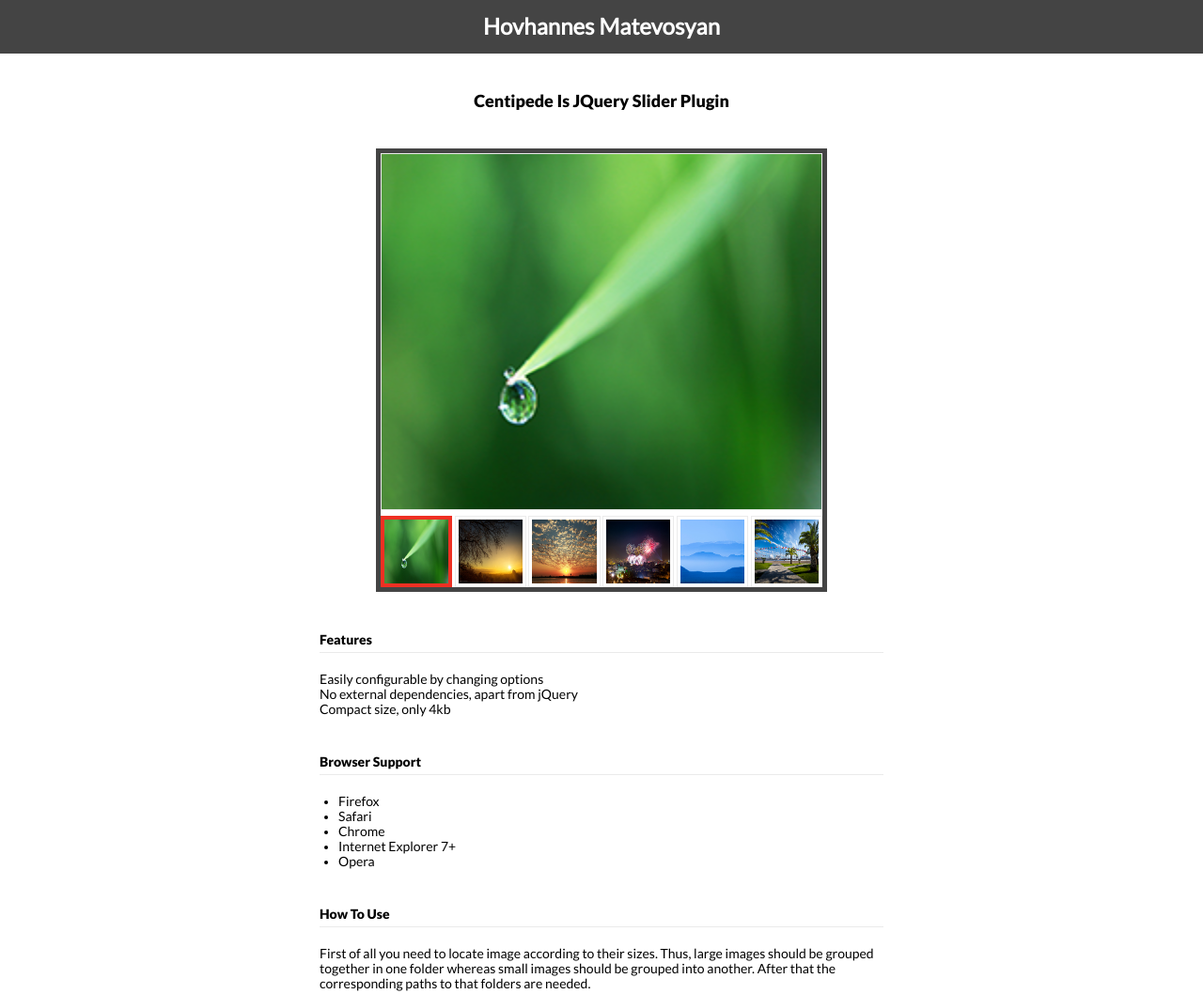
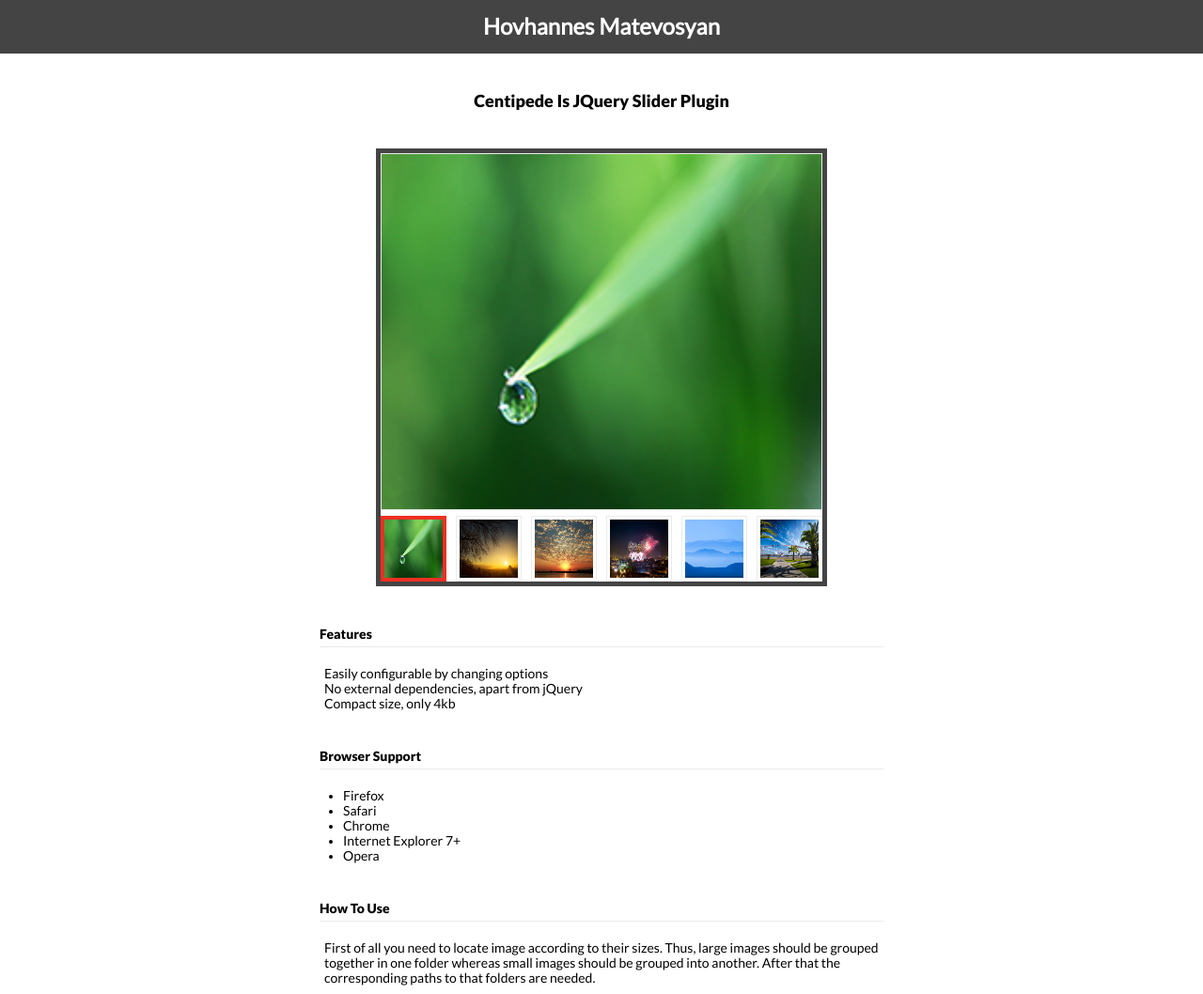
Before and after one commit to johannesMatevosyan/centipedejs, a plain HTML site: page index.html in a window 1280 px wide. Shown: the top 1058 px of the page at 94% size. Drawn offline with Linux system fonts and the light colour scheme.

Commit message:
improving javascipt

```diff
--- a/css/style.css
+++ b/css/style.css
@@ -48,7 +48,7 @@ body{
     width: 80%;
     margin: 40px auto;
 }
-.title{
+.main_title{
     margin: 40px auto;
     text-align: center;
     font-size: 18px;
@@ -65,6 +65,9 @@ section h3{
     border-bottom: 1px solid #eaeaea;
     padding-bottom: 5px;
     margin-bottom: 20px;
+}
+section .section_content{
+    padding: 0 0 0 5px;
 }
 .selected{
     font-family: 'latoblack';
--- a/index.html
+++ b/index.html
@@ -8,20 +8,23 @@
 <body>
     <h1 class="head"><span>Hovhannes Matevosyan</span></h1>
     <div class="wrapper">
-        <h2 class="title">Centipede is jQuery slider plugin</h2>
+        <h2 class="main_title">Centipede is jQuery slider plugin</h2>
         <div class="wrap_gallery">
             <div id="come_id_val" class="some_classRR"></div>
         </div>
         <section class="features">
             <h3>Features</h3>
+            <div class="section_content">
                 <ul class="features_list">
                     <li><span>Easily configurable by changing options</span></li>
                     <li><span>No external dependencies, apart from jQuery</span></li>
                     <li><span>Compact size, only 4kb</span></li>
                 </ul>
+            </div>
         </section>
         <section class="browser_support">
             <h3>Browser support</h3>
+            <div class="section_content">
                 <ul class="browser_support_list">
                     <li><span>Firefox</span></li>
                     <li><span>Safari</span></li>
@@ -29,16 +32,21 @@
                     <li><span>Internet Explorer 7+</span></li>
                     <li><span>Opera</span></li>
                 </ul>
+            </div>
+
         </section>
         <section class="how_to_use">
             <h3>How to use</h3>
+            <div class="section_content">
                 <p class="how_to_use_desc">
                     First of all you need to locate image according to their sizes. Thus, large images should be grouped together in one folder whereas small images should be grouped into another.
                     After that the corresponding paths to that folders are needed.
                 </p>
+            </div>
         </section>
         <section class="installation">
             <h3>Installation</h3>
+            <div class="section_content">
                 <ul class="installation_list">
                     <li>Include the CSS at the top of your page in your <head> tag:</li>
                     <li>
@@ -72,11 +80,13 @@
                      </pre>
                     </li>
                 </ul>
+            </div>
+
         </section>
 
         <section class="options">
             <h3>Options</h3>
-
+            <div class="section_content">
                 <pre class="cnt_code">
                     <code>$(<span class="cnt_string">' .your_element '</span>).centipede({
                         <div class="options_js">
@@ -95,7 +105,9 @@
                         });
                     </code>
                 </pre>
+            </div>
 
+            <div class="section_content">
                 <table class="options_list">
                     <tr>
                         <td><h4>Option</h4></td>
@@ -148,14 +160,34 @@
                         <td class="value">Number of thumbnails you want to have in slider</td>
                     </tr>
                 </table>
+            </div>
+
         </section>
         <section class="license">
             <h3>License</h3>
+            <div class="section_content">
+                License content
+            </div>
         </section>
     </div>
 
 
     <script src="js/jquery/jquery-2.1.3.min.js"></script>
     <script src="js/centipede.js"></script>
+    <script>
+        $( document ).ready(function() {
+            $('.some_classRR').centipede({
+                alt: "My Alt",
+                fade: true,
+                hover: true,
+                mrg: 8,
+                lg_img_path: 'img/centipede/large/large',
+                sm_img_path: 'img/centipede/small/small',
+                lg_img_type: 'jpg',
+                sm_img_type: 'jpg',
+                count: 6
+            });
+        });
+    </script>
 </body>
 </html>
--- a/js/centipede.js
+++ b/js/centipede.js
@@ -1,9 +1,6 @@
 $( document ).ready(function() {
-    console.log("centipede!");
-
     (function($){
         $.fn.centipede = function(options){
-
             var settings = $.extend({
                 alt : "My Alt",
                 fade: true,
@@ -15,7 +12,6 @@ $( document ).ready(function() {
                 sm_img_type : 'jpg',
                 count : 4
             }, options );
-
             var get_id = this.selector;
             $(get_id).append('<div id="centipede"></div>')
 
@@ -41,52 +37,26 @@ $( document ).ready(function() {
                 dot : '.',
                 blank : ' '
             };
-
-            this.css({
-                color : settings.color,
-                backgroundColor : settings.backgroundColor
-            });
-
             build_gallery(centipede);
             set_image_sizes(centipede);
             change_image(centipede);
-
             return this;
         };
     }(jQuery));
-
-    $('.some_classRR').centipede({
-        alt : "My Alt", //
-        fade: true, //
-        hover: true, //
-        mrg : 2, //
-        lg_img_path : 'img/centipede/large/large', //
-        sm_img_path : 'img/centipede/small/small', //
-        lg_img_type : 'jpg', //
-        sm_img_type : 'jpg', //
-        count : 6 //
-    });
-
 });
 
 // build gallery dom
 function build_gallery(centipede){
-    console.log("build_gallery");
-
     var large_img = $("<div>", {class: centipede.large_img});
     var small_img = $("<div>", {class: centipede.small_img});
-
     $(centipede.main_div).append(large_img);
     $(centipede.main_div).append(small_img);
-
     var img = $('<img />', {
         src: centipede.lg_img_path + centipede.number + centipede.dot + centipede.lg_img_type,
         alt: centipede.alt
     });
     img.appendTo($(centipede.main_div + centipede.blank + centipede.dot + centipede.large_item_class));
-
     for(centipede.number; centipede.number <= centipede.count; centipede.number++){
-        console.log('count: ', centipede.count);
         var content = $('<a href="#" class="' + centipede.thumbs +'">').append(
             '<img src="' + centipede.sm_img_path + centipede.number + centipede.dot + centipede.sm_img_type +'">'
         );
@@ -96,19 +66,16 @@ function build_gallery(centipede){
 
 // set image dimensions
 function set_image_sizes(centipede){
-    console.log("set_image_sizes");
     // set width and height of small images
     var thumb_row_w = $(centipede.main_div).width();
     var small_img_w;
     var img_right_margin = centipede.mrg;
-
     if (img_right_margin == 0) {
         small_img_w = thumb_row_w / centipede.count;
         $(centipede.main_div + centipede.blank + centipede.dot + centipede.small_item_class + centipede.blank + centipede.dot + centipede.thumbs).css({
             'width' : small_img_w,
             'height' : small_img_w
         });
-
     }else if(img_right_margin >= 0){
         var add_margin = img_right_margin/(centipede.count - 1);
         small_img_w = (thumb_row_w / centipede.count) - img_right_margin;
@@ -122,14 +89,10 @@ function set_image_sizes(centipede){
         });
     }
 }
-
 // swap images after click
 function change_image(centipede){
-    console.log("change_image");
-
     $(centipede.main_div + centipede.blank + centipede.dot + centipede.small_item_class +
     centipede.blank + centipede.dot + centipede.thumbs + centipede.selected_img).addClass(centipede.active_class);
-
     $(centipede.main_div + centipede.blank + centipede.dot + centipede.small_item_class + centipede.blank + centipede.dot + centipede.thumbs).on('click', function(){
 
         var slash = '/';
@@ -140,12 +103,10 @@ function change_image(centipede){
         var img_ext = img_full_name.split(centipede.dot)[1];
         var get_thumb = centipede.sm_img_path.slice(centipede.sm_img_path.lastIndexOf(slash) + 1, centipede.sm_img_path.length);
         var img_num = img_name.split(get_thumb)[1];
-
         if($(this).siblings().hasClass(centipede.active_class)){
             $(this).siblings().removeClass(centipede.active_class);
             $(this).addClass(centipede.active_class);
         }
-
         if(centipede.fade){
             $(this).parents(centipede.dot + centipede.small_item_class)
                 .siblings(centipede.dot + centipede.large_item_class)
@@ -161,7 +122,6 @@ function change_image(centipede){
                 .find('img')
                 .attr('src', centipede.lg_img_path + img_num + centipede.dot + img_ext);
         }
-
         return false;
     });
 }
```
Lines whose indentation alone changed are shown as unchanged.
